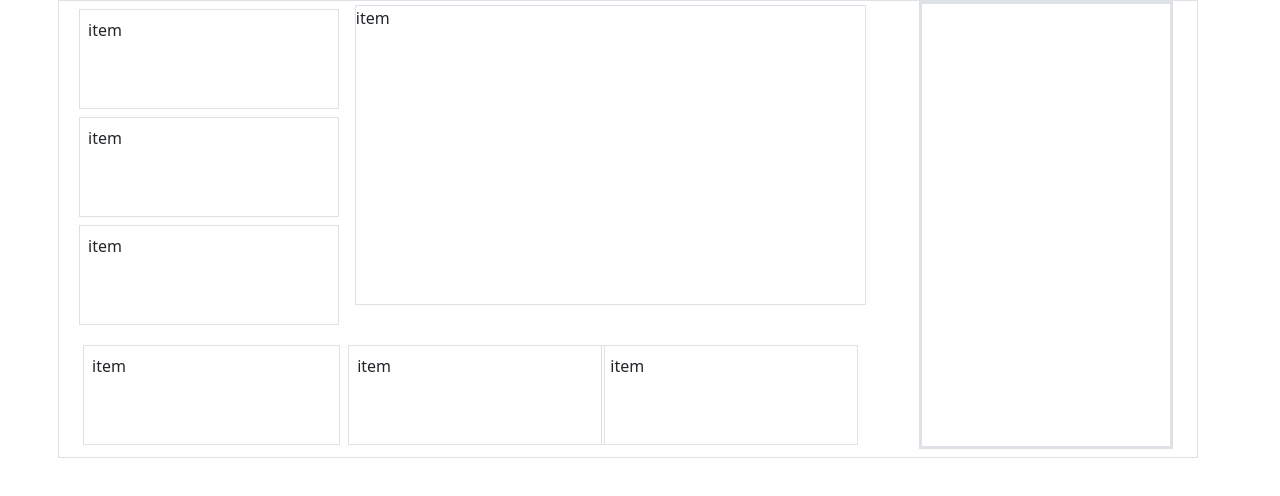
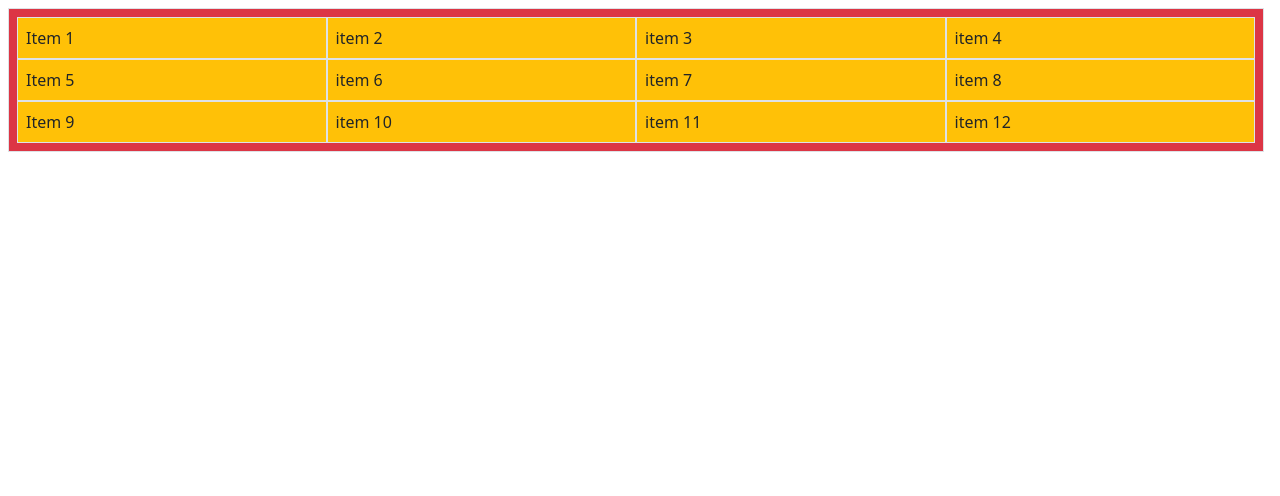
Before and after one commit to vudogithub/vu_training, a website: page SASS/index.html in a window 1280 px wide. Drawn offline with nearby package versions, Linux system fonts and the light colour scheme.

Commit message:
Signed-off-by: vũ Đỗ <vudo14960@gmail.com>

```diff
--- a/SASS/index.html
+++ b/SASS/index.html
@@ -10,64 +10,21 @@
     <link href="https://cdnjs.cloudflare.com/ajax/libs/font-awesome/5.13.0/css/all.min.css" rel="stylesheet">
 </head>
 <body>
-<div class="container">
-    <div class="row  " >
-        <div class=" row col-12 border">
-
-            <!-- ben trai -->
-            <div class="col-9  ">
-                <!-- dofng 1 gom` 3 o vuong trai 1 o vuong to ben phai -->
-                <div class="row col-12 p-1">
-                    <div class="col-4">
-                        <div class="row p-1">
-                            <div class="col-12 p-2 border" style="height: 100px;">
-                                item
-                            </div>
-                        </div>
-                        <div class="row p-1">
-                            <div class="col-12 p-2 border" style="height: 100px;">
-                                item
-                            </div>
-                        </div>
-                        <div class="row p-1">
-                            <div class="col-12 p-2 border"  style="height: 100px;">
-                                item
-                            </div>
-                        </div>
-                    </div>
-                    <div class="col-8" >
-                        <div class="col-12 border" style="height: 300px;">
-                            item
-                        </div>
-                    </div>
-                </div>
-                <!-- dong 2 gom 3 o vuong phia duoi -->
-                <div class=" row col-12  p-2">
-                    <div class="col-4 p-1">
-                        <div class="col-12 p-2 border"  style="height: 100px;">
-                            item
-                        </div>
-                    </div>
-                    <div class="col-4 p-1">
-                        <div class="col-12 p-2 border"  style="height: 100px;">
-                            item
-                        </div>
-                    </div>
-                    <div class="row col-4 p-1">
-                        <div class="col-12 p-2 border"  style="height: 100px;">
-                            item
-                        </div>
-                    </div>
-                </div>
-            </div>
-            <!-- ben phai -->
-            <div class="col-3 mb-2"  >
-                    <div class="border border-3 h-100"></div>
-            </div>
-        </div>
+<div class="container-fluid m-2 ">
+    <div class="row col-12 p-2 border bg-danger">
+        <div class=" p-2 border col-xs-12 col-sm-6 col-md-4 col-lg-3 bg-warning" style="height: auto;">Item 1</div>
+        <div class=" p-2 border col-xs-12 col-sm-6 col-md-4 col-lg-3 bg-warning" style="height: auto;">item 2</div>
+        <div class=" p-2 border col-xs-12 col-sm-6 col-md-4 col-lg-3 bg-warning" style="height: auto;">item 3</div>
+        <div class=" p-2 border col-xs-12 col-sm-6 col-md-4 col-lg-3 bg-warning" style="height: auto;">item 4</div>
+        <div class=" p-2 border col-xs-12 col-sm-6 col-md-4 col-lg-3 bg-warning" style="height: auto;">Item 5</div>
+        <div class=" p-2 border col-xs-12 col-sm-6 col-md-4 col-lg-3 bg-warning" style="height: auto;">item 6</div>
+        <div class=" p-2 border col-xs-12 col-sm-6 col-md-4 col-lg-3 bg-warning" style="height: auto;">item 7</div>
+        <div class=" p-2 border col-xs-12 col-sm-6 col-md-4 col-lg-3 bg-warning" style="height: auto; ">item 8</div>
+        <div class=" p-2 border col-xs-12 col-sm-6 col-md-4 col-lg-3 bg-warning" style="height: auto;">Item 9</div>
+        <div class=" p-2 border col-xs-12 col-sm-6 col-md-4 col-lg-3 bg-warning" style="height: auto;">item 10</div>
+        <div class=" p-2 border col-xs-12 col-sm-6 col-md-4 col-lg-3 bg-warning" style="height: auto;">item 11</div>
+        <div class=" p-2 border col-xs-12 col-sm-6 col-md-4 col-lg-3 bg-warning" style="height: auto;">item 12</div>
     </div>
-</div>
-
 </div>
 </body>
 <script type="text/javascript" src="./node_modules/jquery/dist/jquery.min.js"></script>
```
